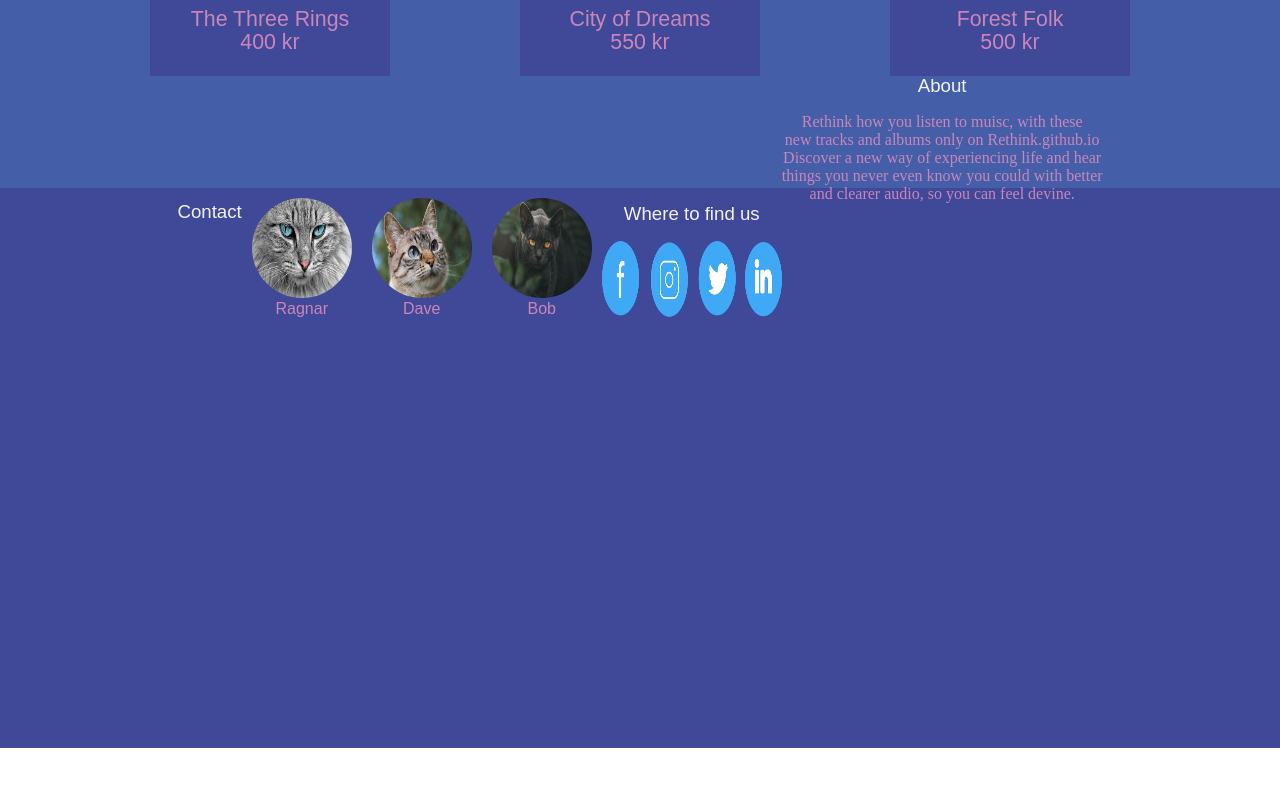
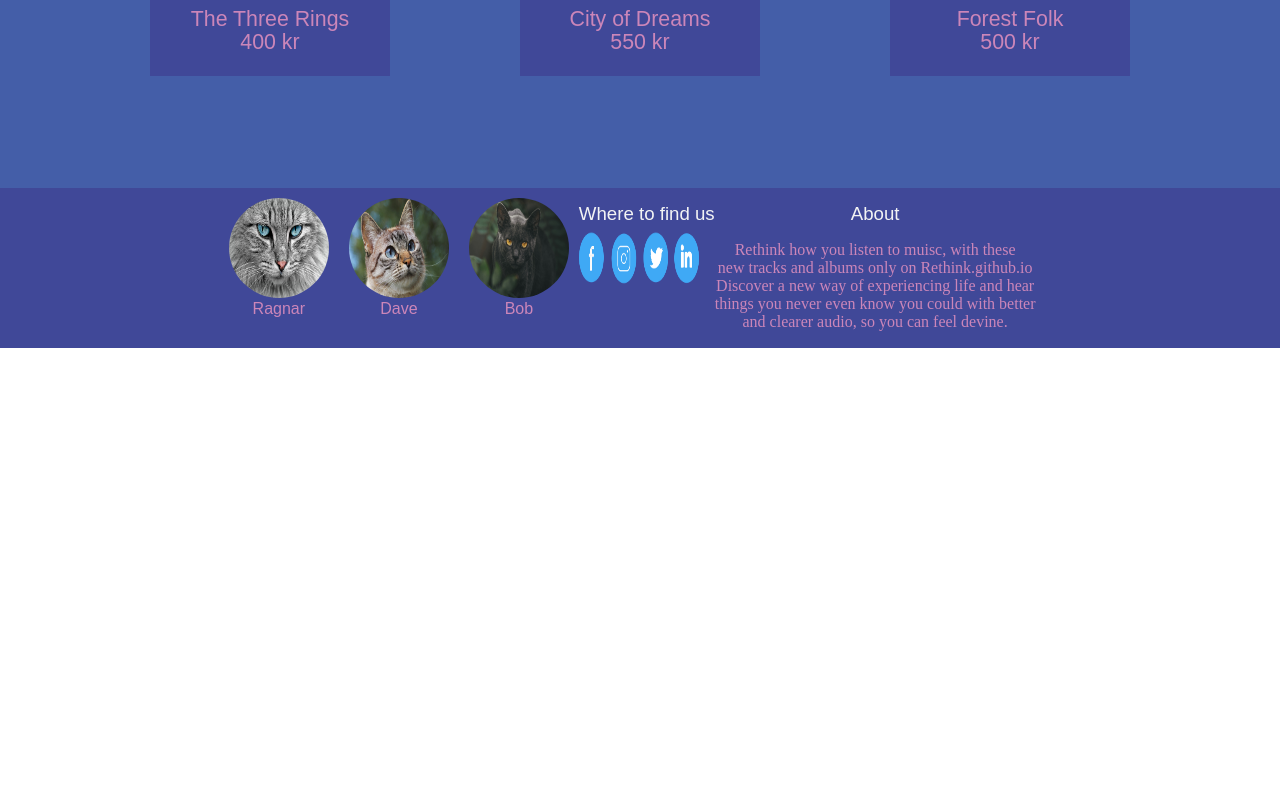
Before and after one commit to Rasweb/Rethink, a website: page index.html in a window 1280 px wide. Shown: the part 1052-1838 px from the top of the page. After the commit the page ends 1400 px from the top, so only its background shows below. Drawn offline with Linux system fonts and the light colour scheme; a web font is replaced by a local one.

Commit message:
Footer ipad design done

```diff
--- a/index.html
+++ b/index.html
@@ -64,7 +64,6 @@
       </div>
     </main>
     <footer>
-      <h1>Contact</h1>
       <section class="contactCont">
         <div>
           <img src="./src/Assets/img/profiles/Profile-3.jpg" alt="" />
--- a/src/sass/_footer.scss
+++ b/src/sass/_footer.scss
@@ -3,6 +3,9 @@
 
 footer {
   height: 70vh;
+  @include mixins.ipad {
+    height: 20vh;
+  }
   background-color: variables.$dark-background;
   display: flex;
   flex-flow: row wrap;
@@ -12,17 +15,21 @@ footer {
     @include mixins.m-headline-font-white;
     font-size: 14pt;
   }
+
   .contactCont {
     @include mixins.flex-r;
-    h1 {
-      width: 99vw;
-      margin-bottom: -8%;
+    @include mixins.ipad {
+      margin-left: -2%;
     }
     img {
       padding: 10px;
       width: 100px;
       height: 100px;
       border-radius: 50%;
+      @include mixins.ipad {
+        width: 100px;
+        height: 100px;
+      }
     }
     p {
       text-align: center;
@@ -33,10 +40,17 @@ footer {
   }
   .socialCont {
     margin-bottom: -10%;
+    @include mixins.ipad {
+      margin-bottom: 0%;
+    }
     img {
       margin-top: -30%;
       width: 180px;
       height: 180px;
+      @include mixins.ipad {
+        width: 120px;
+        height: 120px;
+      }
     }
     h1 {
       margin-bottom: 10%;
@@ -44,6 +58,9 @@ footer {
   }
   .aboutCont {
     margin-top: -10%;
+    @include mixins.ipad {
+      margin-top: 0%;
+    }
     p {
       text-align: center;
       color: variables.$pink-font;
```
Also changed, not shown: src/css/style.css, 1 other file.
